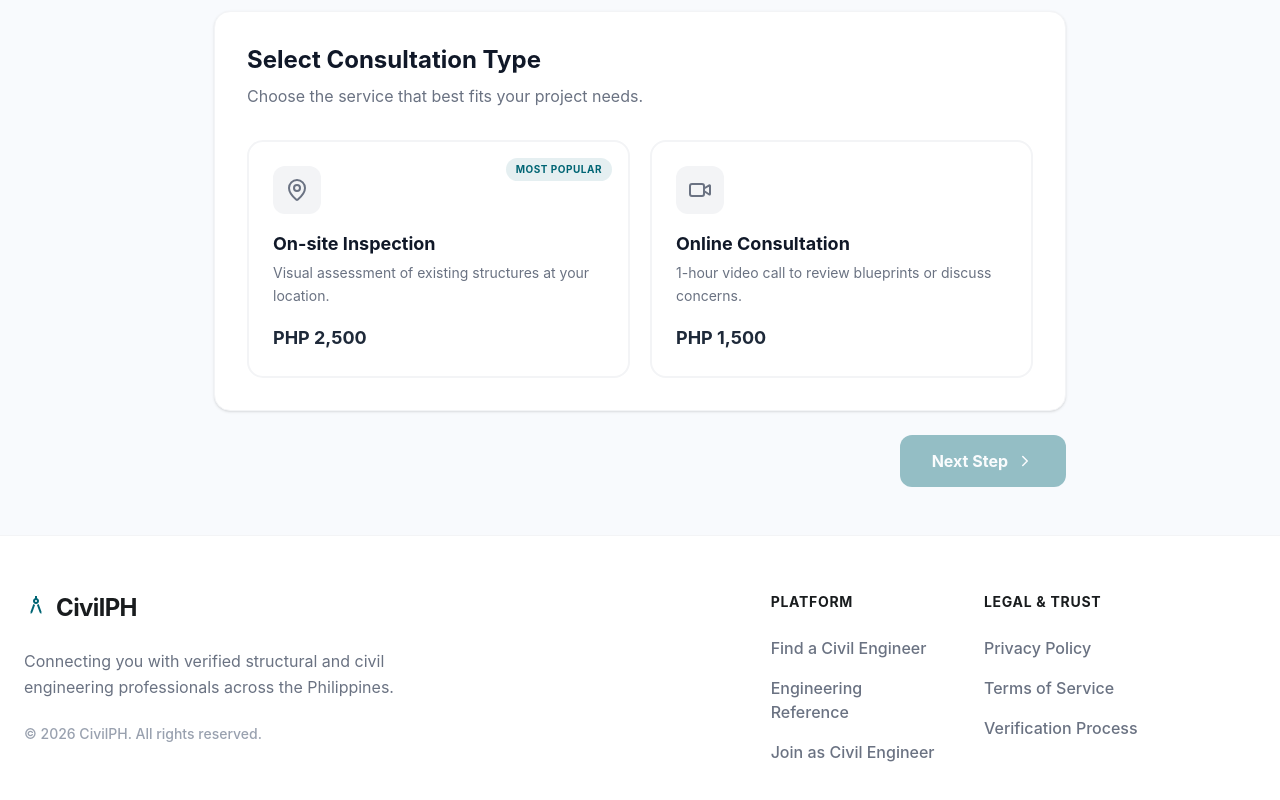
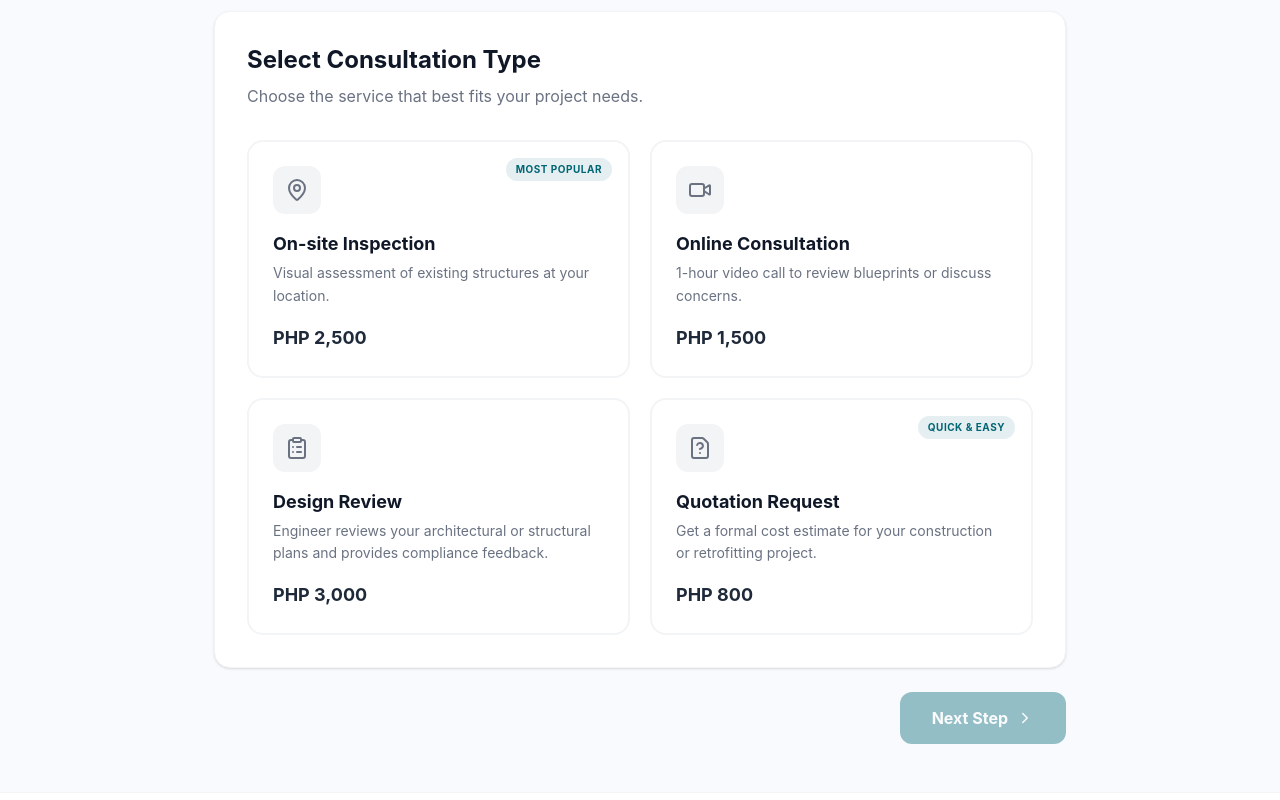
Before and after one commit to colkeaz/CivilPH, a React (Vite) app: page /booking/1 in a window 1280 px wide. Shown: the part 354-1154 px from the top of the page. Built offline with nearby package versions, Linux system fonts and the light colour scheme.

Commit message:
feat: add Design Review & Quotation Request service types, Cash payment option

```diff
--- a/src/pages/BookingPage.tsx
+++ b/src/pages/BookingPage.tsx
@@ -5,7 +5,7 @@ import Footer from '../components/Footer';
 import BookingCalendar from '../components/BookingCalendar';
 import {
   MapPin, Video, CheckCircle2, ChevronRight, ChevronLeft,
-  Calendar, FileText, ArrowRight, ShieldCheck
+  Calendar, FileText, ArrowRight, ShieldCheck, ClipboardList, FileQuestion
 } from 'lucide-react';
 import { mockEngineers } from '../data/engineers';
 
@@ -29,11 +29,18 @@ const BookingPage = () => {
     (step === 2 && (!selectedDate || !selectedTime)) ||
     (step === 3 && consultationType === 'onsite_inspection' && !address);
 
+  const priceMap: Record<string, number> = {
+    onsite_inspection: 2500,
+    online_consultation: 1500,
+    design_review: 3000,
+    quotation_request: 800,
+  };
+
   const handleNext = () => {
     if (isNextDisabled) return;
     if (step === 3) {
-      navigate('/checkout', {
-        state: { engineerId, consultationType, selectedDate, selectedTime, address, notes }
+    navigate('/checkout', {
+        state: { engineerId, consultationType, selectedDate, selectedTime, address, notes, price: priceMap[consultationType] || 2500 }
       });
     } else {
       setStep(s => s + 1);
@@ -56,6 +63,22 @@ const BookingPage = () => {
       desc: '1-hour video call to review blueprints or discuss concerns.',
       price: 'PHP 1,500',
       badge: null,
+    },
+    {
+      id: 'design_review',
+      icon: <ClipboardList size={24} />,
+      title: 'Design Review',
+      desc: 'Engineer reviews your architectural or structural plans and provides compliance feedback.',
+      price: 'PHP 3,000',
+      badge: null,
+    },
+    {
+      id: 'quotation_request',
+      icon: <FileQuestion size={24} />,
+      title: 'Quotation Request',
+      desc: 'Get a formal cost estimate for your construction or retrofitting project.',
+      price: 'PHP 800',
+      badge: 'Quick & Easy',
     },
   ];
 
--- a/src/pages/CheckoutPage.tsx
+++ b/src/pages/CheckoutPage.tsx
@@ -4,7 +4,7 @@ import Header from '../components/Header';
 import Footer from '../components/Footer';
 import {
   CheckCircle, CreditCard, Smartphone, Lock, ChevronLeft,
-  MapPin, Video, Calendar, Clock, ShieldCheck, ArrowRight
+  MapPin, Video, Calendar, Clock, ShieldCheck, ArrowRight, Banknote
 } from 'lucide-react';
 import { mockEngineers } from '../data/engineers';
 
@@ -12,7 +12,7 @@ const CheckoutPage = () => {
   const location = useLocation();
   const navigate = useNavigate();
   const {
-    engineerId, consultationType, selectedDate, selectedTime, address, notes
+    engineerId, consultationType, selectedDate, selectedTime, address, notes, price: passedPrice
   } = location.state || {};
 
   const engineer = mockEngineers.find(e => e.id === Number(engineerId));
@@ -21,10 +21,22 @@ const CheckoutPage = () => {
   const [isProcessing, setIsProcessing] = useState(false);
   const [isSuccess, setIsSuccess] = useState(false);
 
-  const price = consultationType === 'onsite_inspection' ? 2500 : 1500;
+  const priceMap: Record<string, number> = {
+    onsite_inspection: 2500,
+    online_consultation: 1500,
+    design_review: 3000,
+    quotation_request: 800,
+  };
+  const price = passedPrice || priceMap[consultationType] || 1500;
   const serviceFee = 150;
   const total = price + serviceFee;
-  const serviceName = consultationType === 'onsite_inspection' ? 'On-site Inspection' : 'Online Consultation';
+  const serviceNameMap: Record<string, string> = {
+    onsite_inspection: 'On-site Inspection',
+    online_consultation: 'Online Consultation',
+    design_review: 'Design Review',
+    quotation_request: 'Quotation Request',
+  };
+  const serviceName = serviceNameMap[consultationType] || consultationType;
 
   const handlePayment = async (e: React.FormEvent) => {
     e.preventDefault();
@@ -104,6 +116,11 @@ const CheckoutPage = () => {
       id: 'qrph',
       label: 'QR Ph',
       icon: <Smartphone size={22} className="text-gray-500" />,
+    },
+    {
+      id: 'cash',
+      label: 'Cash (Pay on Appointment)',
+      icon: <Banknote size={22} className="text-gray-500" />,
     },
   ];
 
```
